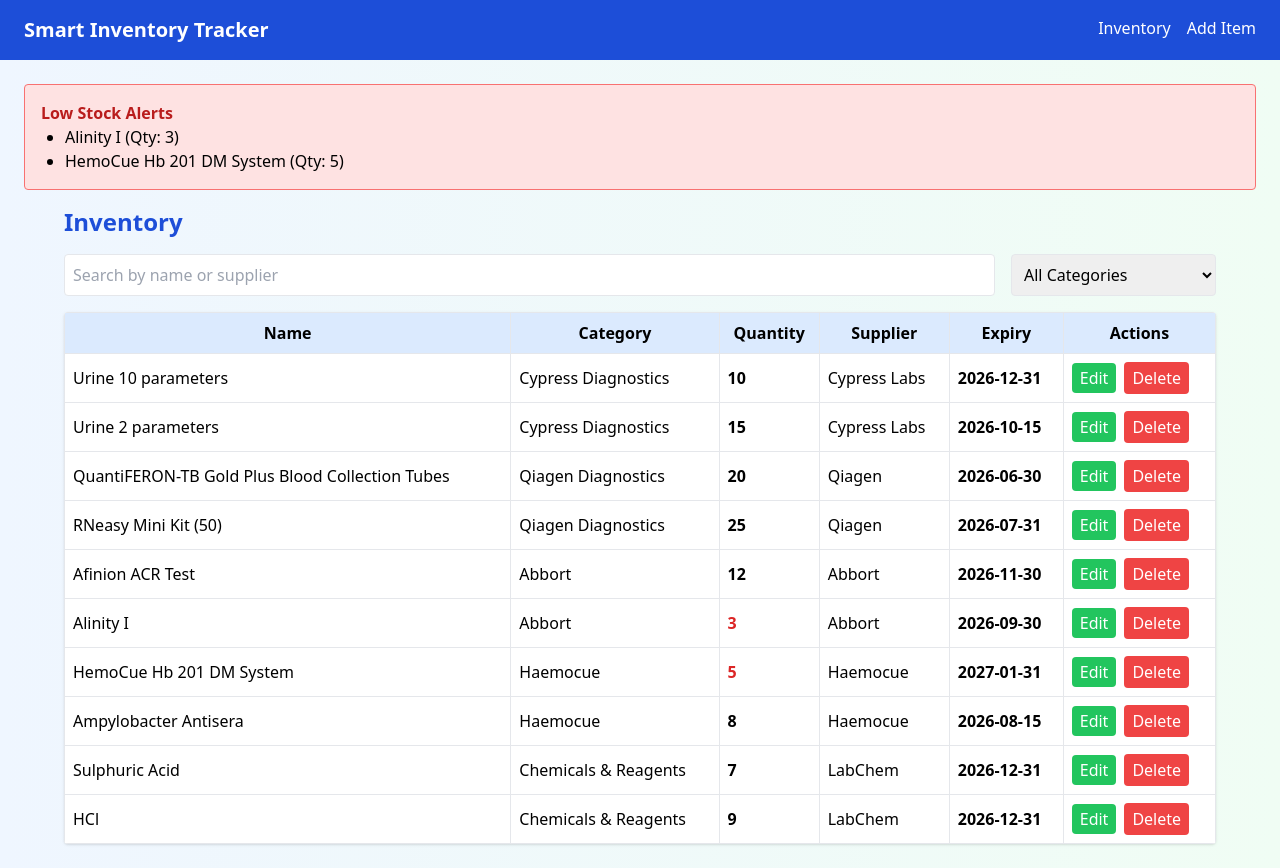
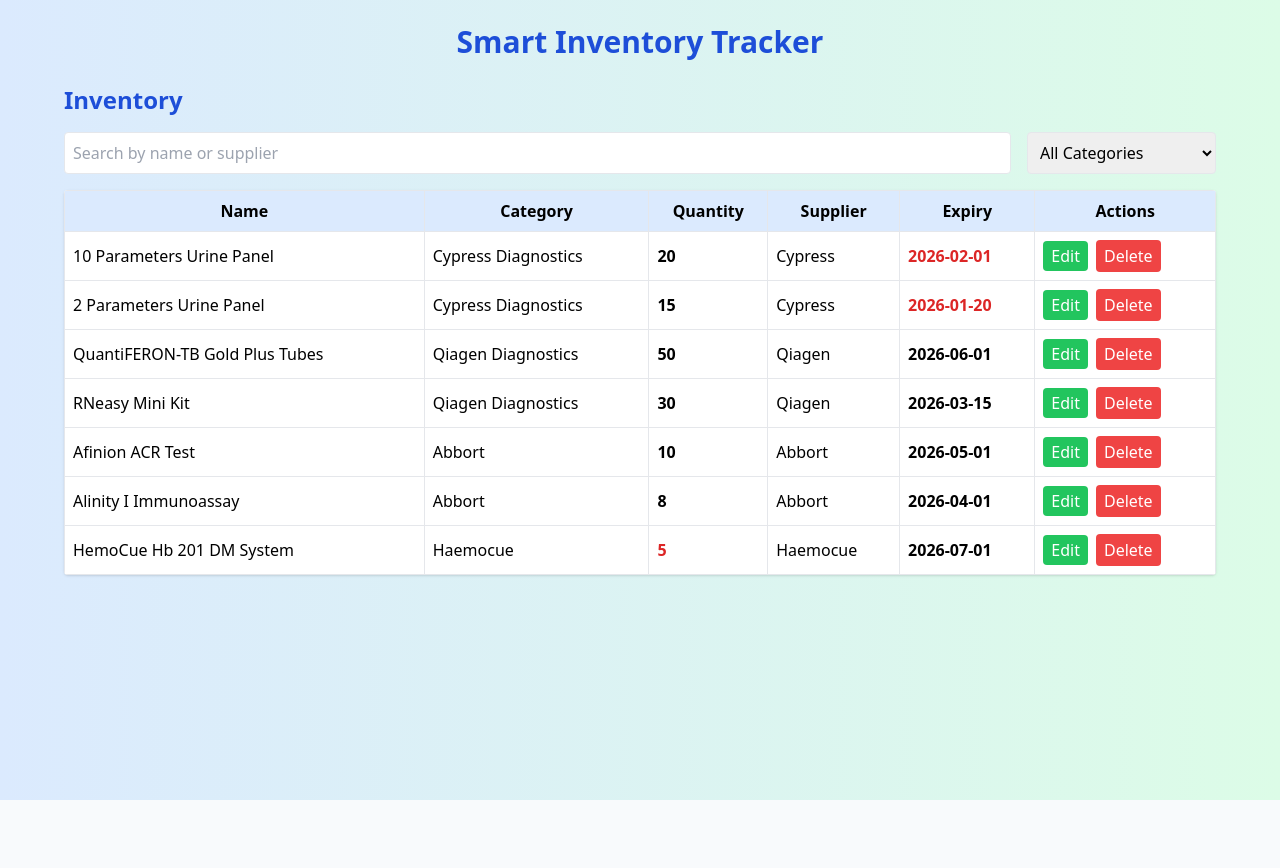
Before and after one commit to Ianm16-pillows/inventory-tracker, a React (Vite) app: page / in a window 1280 px wide. After the commit the page ends 800 px from the top, so only its background shows below. Built offline with nearby package versions, Linux system fonts and the light colour scheme.

Commit message:
Update App.jsx

```diff
--- a/src/App.jsx
+++ b/src/App.jsx
@@ -1,72 +1,46 @@
 import React, { useState } from "react";
-import { BrowserRouter as Router, Routes, Route, Link } from "react-router-dom";
+import { BrowserRouter as Router, Routes, Route } from "react-router-dom";
+
 import Inventory from "./pages/Inventory";
 import AddItem from "./pages/AddItem";
 import EditItem from "./pages/EditItem";
-
-// Example inventory data
-const initialInventory = [
-  // Cypress Diagnostics
-  { id: "1", name: "Urine 10 parameters", category: "Cypress Diagnostics", quantity: 10, supplier: "Cypress Labs", expiry: "2026-12-31", notes: "Routine urine panel" },
-  { id: "2", name: "Urine 2 parameters", category: "Cypress Diagnostics", quantity: 15, supplier: "Cypress Labs", expiry: "2026-10-15", notes: "Routine urine panel" },
-  // Qiagen Diagnostics
-  { id: "3", name: "QuantiFERON-TB Gold Plus Blood Collection Tubes", category: "Qiagen Diagnostics", quantity: 20, supplier: "Qiagen", expiry: "2026-06-30", notes: "" },
-  { id: "4", name: "RNeasy Mini Kit (50)", category: "Qiagen Diagnostics", quantity: 25, supplier: "Qiagen", expiry: "2026-07-31", notes: "" },
-  // Abbort
-  { id: "5", name: "Afinion ACR Test", category: "Abbort", quantity: 12, supplier: "Abbort", expiry: "2026-11-30", notes: "" },
-  { id: "6", name: "Alinity I", category: "Abbort", quantity: 3, supplier: "Abbort", expiry: "2026-09-30", notes: "Immunoassay System" },
-  // Haemocue
-  { id: "7", name: "HemoCue Hb 201 DM System", category: "Haemocue", quantity: 5, supplier: "Haemocue", expiry: "2027-01-31", notes: "" },
-  { id: "8", name: "Ampylobacter Antisera", category: "Haemocue", quantity: 8, supplier: "Haemocue", expiry: "2026-08-15", notes: "" },
-  // Chemicals & Reagents
-  { id: "9", name: "Sulphuric Acid", category: "Chemicals & Reagents", quantity: 7, supplier: "LabChem", expiry: "2026-12-31", notes: "" },
-  { id: "10", name: "HCl", category: "Chemicals & Reagents", quantity: 9, supplier: "LabChem", expiry: "2026-12-31", notes: "" },
-];
+import Alerts from "./pages/Alerts";
 
 function App() {
-  const [inventory, setInventory] = useState(initialInventory);
+  const [inventory, setInventory] = useState([
+    // Cypress Diagnostics
+    { id: "1", name: "10 Parameters Urine Panel", category: "Cypress Diagnostics", quantity: 20, supplier: "Cypress", expiry: "2026-02-01", lowStock: 5 },
+    { id: "2", name: "2 Parameters Urine Panel", category: "Cypress Diagnostics", quantity: 15, supplier: "Cypress", expiry: "2026-01-20", lowStock: 5 },
+    // Qiagen
+    { id: "3", name: "QuantiFERON-TB Gold Plus Tubes", category: "Qiagen Diagnostics", quantity: 50, supplier: "Qiagen", expiry: "2026-06-01", lowStock: 10 },
+    { id: "4", name: "RNeasy Mini Kit", category: "Qiagen Diagnostics", quantity: 30, supplier: "Qiagen", expiry: "2026-03-15", lowStock: 5 },
+    // Abbort
+    { id: "5", name: "Afinion ACR Test", category: "Abbort", quantity: 10, supplier: "Abbort", expiry: "2026-05-01", lowStock: 5 },
+    { id: "6", name: "Alinity I Immunoassay", category: "Abbort", quantity: 8, supplier: "Abbort", expiry: "2026-04-01", lowStock: 5 },
+    // Haemocue
+    { id: "7", name: "HemoCue Hb 201 DM System", category: "Haemocue", quantity: 5, supplier: "Haemocue", expiry: "2026-07-01", lowStock: 2 }
+  ]);
 
-  // Add new item
-  const addNewItem = (item) => {
-    const newItem = { id: Date.now().toString(), ...item };
-    setInventory([...inventory, newItem]);
+  const addItem = (item) => {
+    setInventory([...inventory, { ...item, id: Date.now().toString() }]);
   };
 
-  // Update existing item
-  const updateItem = (id, updatedData) => {
-    setInventory(inventory.map(item => item.id === id ? { ...item, ...updatedData } : item));
+  const updateItem = (id, updatedItem) => {
+    setInventory(
+      inventory.map((item) => (item.id === id ? { ...item, ...updatedItem } : item))
+    );
   };
-
-  // Low-stock alerts
-  const lowStockItems = inventory.filter(item => Number(item.quantity) <= 5);
 
   return (
     <Router>
-      <div className="min-h-screen bg-gradient-to-r from-blue-50 to-green-50">
-        <nav className="bg-blue-700 text-white px-6 py-4 flex justify-between">
-          <h1 className="text-xl font-bold">Smart Inventory Tracker</h1>
-          <div className="space-x-4">
-            <Link to="/" className="hover:underline">Inventory</Link>
-            <Link to="/add" className="hover:underline">Add Item</Link>
-          </div>
-        </nav>
-
-        <div className="p-6">
-          {lowStockItems.length > 0 && (
-            <div className="mb-4 p-4 bg-red-100 border border-red-400 rounded">
-              <h2 className="font-bold text-red-700">Low Stock Alerts</h2>
-              <ul className="list-disc ml-6">
-                {lowStockItems.map(item => (
-                  <li key={item.id}>{item.name} (Qty: {item.quantity})</li>
-                ))}
-              </ul>
-            </div>
-          )}
-
+      <div className="min-h-screen bg-gradient-to-r from-blue-100 to-green-100">
+        <div className="container mx-auto py-6">
+          <h1 className="text-3xl font-bold text-center text-blue-700 mb-6">Smart Inventory Tracker</h1>
           <Routes>
             <Route path="/" element={<Inventory inventory={inventory} />} />
-            <Route path="/add" element={<AddItem addNewItem={addNewItem} />} />
+            <Route path="/add" element={<AddItem addItem={addItem} />} />
             <Route path="/edit/:id" element={<EditItem inventory={inventory} updateItem={updateItem} />} />
+            <Route path="/alerts" element={<Alerts inventory={inventory} />} />
           </Routes>
         </div>
       </div>
```
